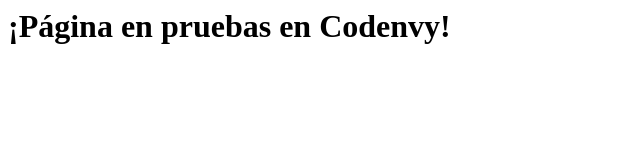
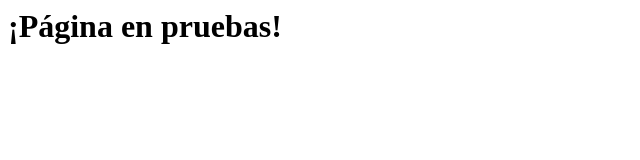
Before and after one commit to carloque/carloque.github.io, a plain HTML site: page index.html in a window 1280 px wide. Shown: the whole page, without its empty margins (0-640 px from the left). Drawn offline with Linux system fonts and the light colour scheme.

Commit message:
master: status update

```diff
--- a/index.html
+++ b/index.html
@@ -1,5 +1,5 @@
 <html>
   <body>
-    <h1 text-align="center">¡P&aacute;gina en pruebas en Codenvy!</h1>
+    <h1 text-align="center">¡P&aacute;gina en pruebas!</h1>
   </body>
 </html>
```
Also changed, not shown: status.html (+1 -0 lines).
